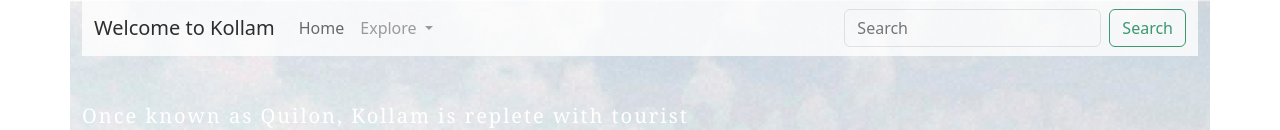
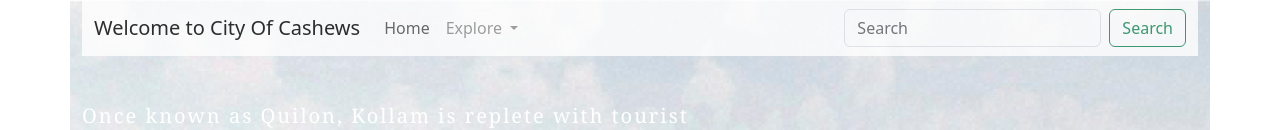
Before and after one commit to Nithinkm23/KeralaTourism, a plain HTML site: page kollam.html in a window 1280 px wide. Shown: the top 130 px of the page. Drawn offline with nearby package versions, Linux system fonts and the light colour scheme.

Commit message:
Update kollam.html

```diff
--- a/kollam.html
+++ b/kollam.html
@@ -21,7 +21,7 @@
         <div class="navi">
             <nav class="navbar navbar-expand-lg">
                 <div class="container-fluid">
-                    <a class="navbar-brand" href="#">Welcome to Kollam</a>
+                    <a class="navbar-brand" href="#">Welcome to City Of Cashews</a>
                     <button class="navbar-toggler" type="button" data-bs-toggle="collapse"
                         data-bs-target="#navbarSupportedContent" aria-controls="navbarSupportedContent"
                         aria-expanded="false" aria-label="Toggle navigation">
```
